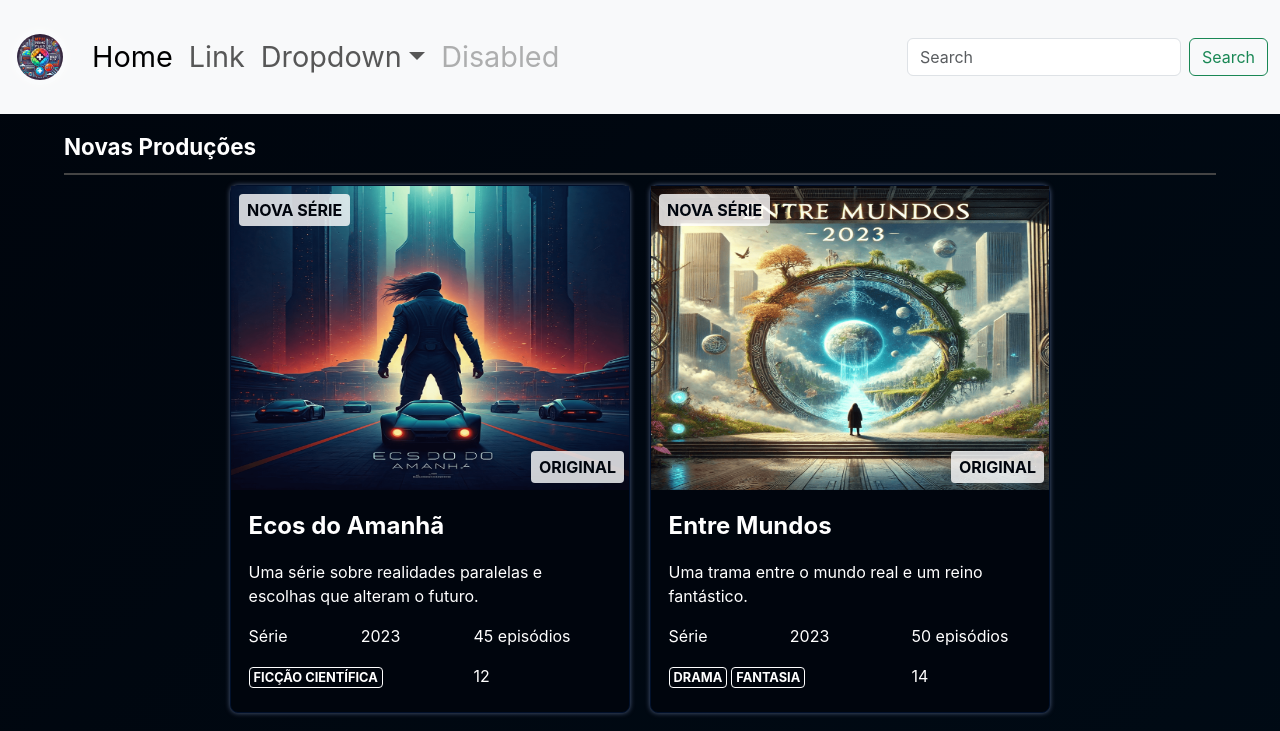
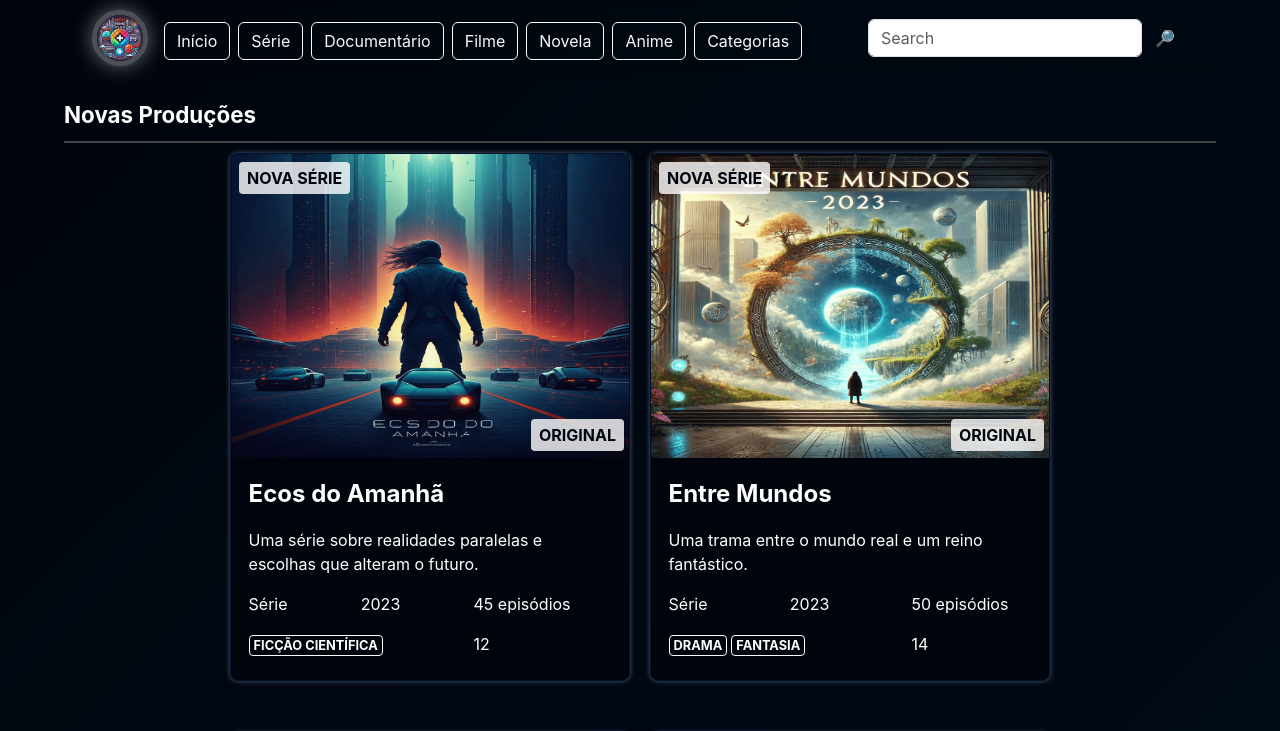
Before and after one commit to ufjf-dcc207/ufjf-dcc207-2024-3-a-trb2-trb2-darlanhenrique, a React (Vite) app: page / in a window 1280 px wide. Shown: the top 731 px of the page. Built offline with nearby package versions, Linux system fonts and the light colour scheme.

Commit message:
make adjustments in navbar

```diff
--- a/src/App.css
+++ b/src/App.css
@@ -58,6 +58,6 @@ body {
   transition: transform 0.3s ease;
 }
 
-#top-space {
-  margin-top: 8rem;
+.top-space {
+  margin-top: 6rem;
 }
--- a/src/App.tsx
+++ b/src/App.tsx
@@ -25,10 +25,10 @@ function App() {
   return (
     <div>
       <header className='mb-5'>
-        <Navbar />
+        <Navbar types={allTypes} genres={allGenres} />
       </header>
 
-      <div id="top-space"></div>
+      <div className="top-space"></div>
 
       {/* PARA AGRUPAR POR NOVAS PRODUÇÕES */}
       <Category key="new-productions" name="Novas Produçõe">
--- a/src/Category.css
+++ b/src/Category.css
@@ -10,6 +10,8 @@
         padding-bottom: 10px;
         border-bottom: 2px solid #444;
         text-transform: capitalize;
+        scroll-margin-top: 5rem;
+
     }
     .productions {
         display: flex;
--- a/src/Navbar.css
+++ b/src/Navbar.css
@@ -0,0 +1,11 @@
+.navbar {
+    max-height: 3.75rem;
+    max-width: 90%;
+    border-radius: 0.5rem;
+    display: flex;
+    justify-content: space-between;
+    align-items: center;
+    padding: 0 1rem;
+    margin: 0 auto;
+    box-shadow: 0 0.125rem 0.25rem rgba(0, 0, 0, 0.1);
+}
--- a/src/Navbar.tsx
+++ b/src/Navbar.tsx
@@ -1,9 +1,29 @@
+import { useState, useEffect } from 'react';
 import "./Navbar.css";
 import logo from './assets/logo/Net_Prime_Plus_Max_Flix.png';
 
-export default function Navbar() {
+interface NavbarProps {
+    types: string[];
+    genres: string[];
+}
+
+
+export default function Navbar({ types, genres }: NavbarProps) {
+
+    const [isScrolled, setIsScrolled] = useState(false);
+
+    useEffect(() => {
+        const handleScroll = () => {
+            setIsScrolled(window.scrollY > 96);
+        };
+
+        window.addEventListener("scroll", handleScroll);
+
+        return () => window.removeEventListener("scroll", handleScroll);
+    }, []);
+
     return (
-        <nav className="navbar navbar-expand-lg fixed-top navbar-light bg-light mb-5">
+        <nav className={`navbar navbar-expand-lg fixed-top mt-2  ${isScrolled ? 'navbar-light bg-light' : ''}`}>
             <div className="container-fluid">
                 <a className="navbar-brand" href="#">
                     <img className="logo" src={logo} alt="Net Prime Plus Max Flix" />
@@ -14,29 +34,27 @@ export default function Navbar() {
                 <div className="collapse navbar-collapse" id="navbarSupportedContent">
                     <ul className="navbar-nav me-auto mb-2 mb-lg-0">
                         <li className="nav-item">
-                            <a className="nav-link active" aria-current="page" href="#">Home</a>
+                            <a className={`btn me-2 ${isScrolled ? 'btn-outline-dark' : 'btn-outline-light'}`} aria-current="page" href="#">Início</a>
                         </li>
-                        <li className="nav-item">
-                            <a className="nav-link" href="#">Link</a>
-                        </li>
+                        {types.map((type) => (
+                            <li key={type} className="nav-item">
+                                <a className={`btn me-2 text-capitalize ${isScrolled ? 'btn-outline-dark' : 'btn-outline-light'}`} href={`#${type}`}>{type}</a>
+                            </li>
+                        ))}
                         <li className="nav-item dropdown">
-                            <a className="nav-link dropdown-toggle" href="#" role="button" data-bs-toggle="dropdown" aria-expanded="false">
-                                Dropdown
+                            <a className={`btn ${isScrolled ? 'btn-outline-dark' : 'btn-outline-light'}`} href="#" role="button" data-bs-toggle="dropdown" aria-expanded="false">
+                                Categorias
                             </a>
                             <ul className="dropdown-menu">
-                                <li><a className="dropdown-item" href="#">Action</a></li>
-                                <li><a className="dropdown-item" href="#">Another action</a></li>
-                                <li><hr className="dropdown-divider"></hr></li>
-                                <li><a className="dropdown-item" href="#">Something else here</a></li>
+                                {genres.map((genre) => (
+                                    <li key={genre}><a className="dropdown-item text-capitalize" href={`#${genre}`}>{genre}</a></li>
+                                ))}
                             </ul>
-                        </li>
-                        <li className="nav-item">
-                            <a className="nav-link disabled" aria-disabled="true">Disabled</a>
                         </li>
                     </ul>
                     <form className="d-flex" role="search">
-                        <input className="form-control me-2" type="search" placeholder="Search" aria-label="Search" />
-                        <button className="btn btn-outline-success" type="submit">Search</button>
+                        <input className="form-control" type="search" placeholder="Search" aria-label="Search" />
+                        <button className="btn" type="submit">🔎</button>
                     </form>
                 </div>
             </div>
```
